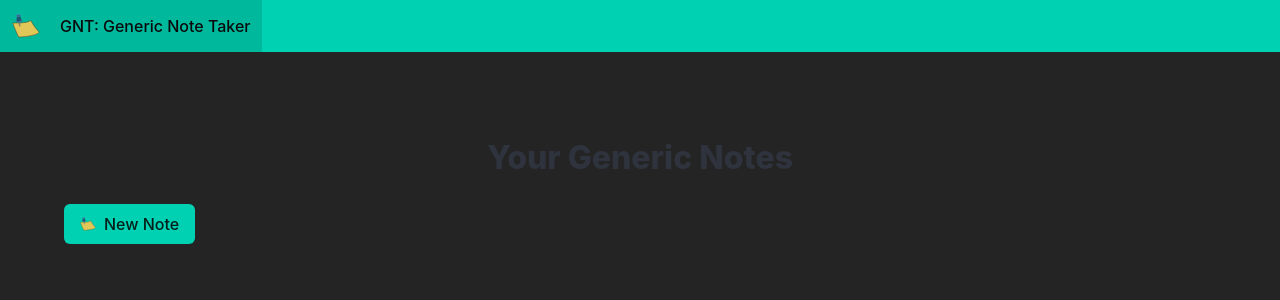
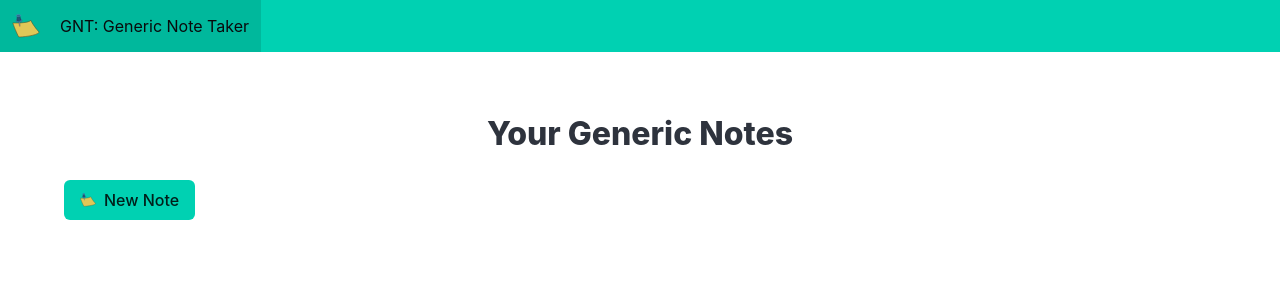
Before and after one commit to StepheninSchool/Assignment-4-StepheninSchool, a Vue app in the folder note_taker/: page / in a window 1280 px wide. Shown: the top 300 px of the page. Built offline with nearby package versions, Linux system fonts and the light colour scheme.

Commit message:
remove unused styles from style.css

```diff
--- a/note_taker/index.html
+++ b/note_taker/index.html
@@ -2,9 +2,9 @@
 <html lang="en">
   <head>
     <meta charset="UTF-8" />
-    <link rel="icon" type="image/svg" href="/icons/notes-svgrepo-com.svg" />" />
+    <link rel="icon" type="image/svg" href="/icons/notes-svgrepo-com.svg" />
     <meta name="viewport" content="width=device-width, initial-scale=1.0" />
-    <title>The generic Note Taker</title>
+    <title>The Generic Note Taker</title>
   </head>
   <body>
     <div id="app"></div>
--- a/note_taker/src/style.css
+++ b/note_taker/src/style.css
@@ -13,56 +13,7 @@
   -moz-osx-font-smoothing: grayscale;
 }
 
-a {
-  font-weight: 500;
-  color: #646cff;
-  text-decoration: inherit;
-}
-a:hover {
-  color: #535bf2;
-}
-
-body {
-  margin: 0;
-  display: flex;
-  flex-direction: column;
-  min-width: 320px;
-  min-height: 100vh;
-  background-color: #242424;
-}
-
-h1 {
-  font-size: 3.2em;
-  line-height: 1.1;
-  text-align: center;
-}
-
-button {
-  border-radius: 8px;
-  border: 1px solid transparent;
-  padding: 0.6em 1.2em;
-  font-size: 1em;
-  font-weight: 500;
-  font-family: inherit;
-  background-color: #1a1a1a;
-  cursor: pointer;
-  transition: border-color 0.25s;
-  margin: 0.5rem 0;
-}
-button:hover {
-  border-color: #646cff;
-}
-button:focus,
-button:focus-visible {
-  outline: 4px auto -webkit-focus-ring-color;
-}
-
-.card {
-  padding: 1em;
-  margin: 0 auto;
-  max-width: 800px;
-  width: 100%;
-}
+/* removed unnecessary styles that bulma was overriding - Stephen L */
 
 #app {
   max-width: 100%;
```
